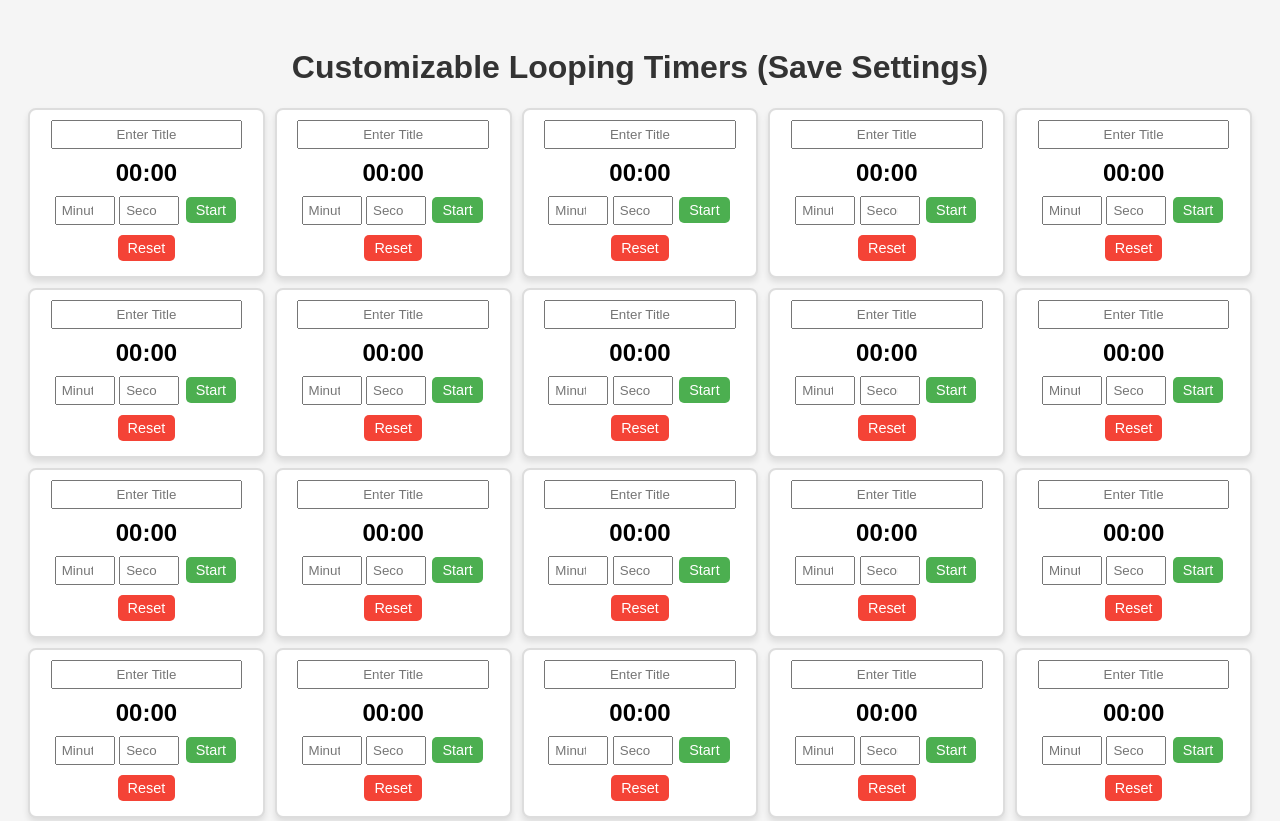
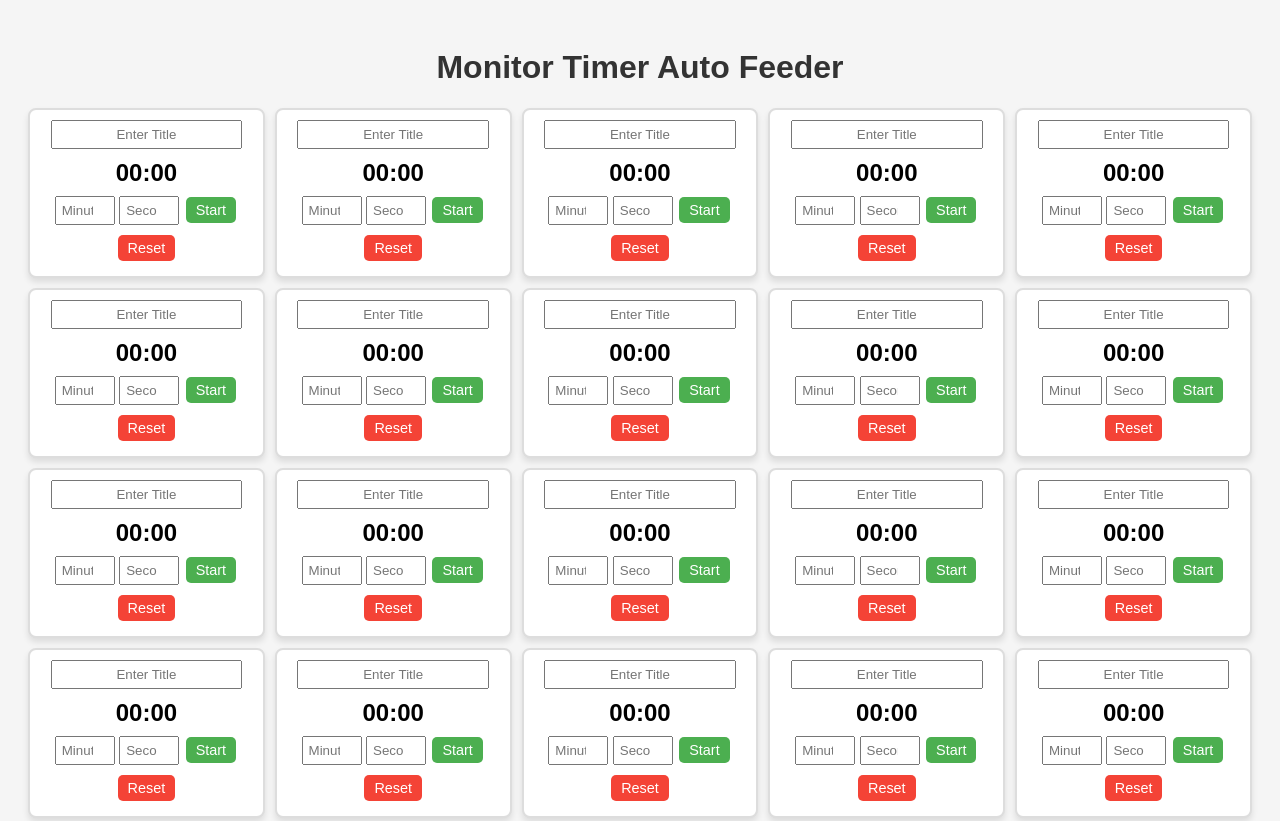
Before and after one commit to rezapermana127/amrinay, a plain HTML site: page index.html in a window 1280 px wide. Shown: the top 821 px of the page. Drawn offline with Linux system fonts and the light colour scheme.

Commit message:
Update index.html

```diff
--- a/index.html
+++ b/index.html
@@ -4,7 +4,7 @@
 <head>
     <meta charset="UTF-8">
     <meta name="viewport" content="width=device-width, initial-scale=1.0">
-    <title>Monitor Timer Auto Feeder</title>
+    <title>AmiNay</title>
     <style>
         body {
             font-family: Arial, sans-serif;
@@ -73,7 +73,7 @@
 </head>
 
 <body>
-    <h1>Customizable Looping Timers (Save Settings)</h1>
+    <h1>Monitor Timer Auto Feeder</h1>
     <div class="timers-container" id="timers-container"></div>
 
     <script>
```
